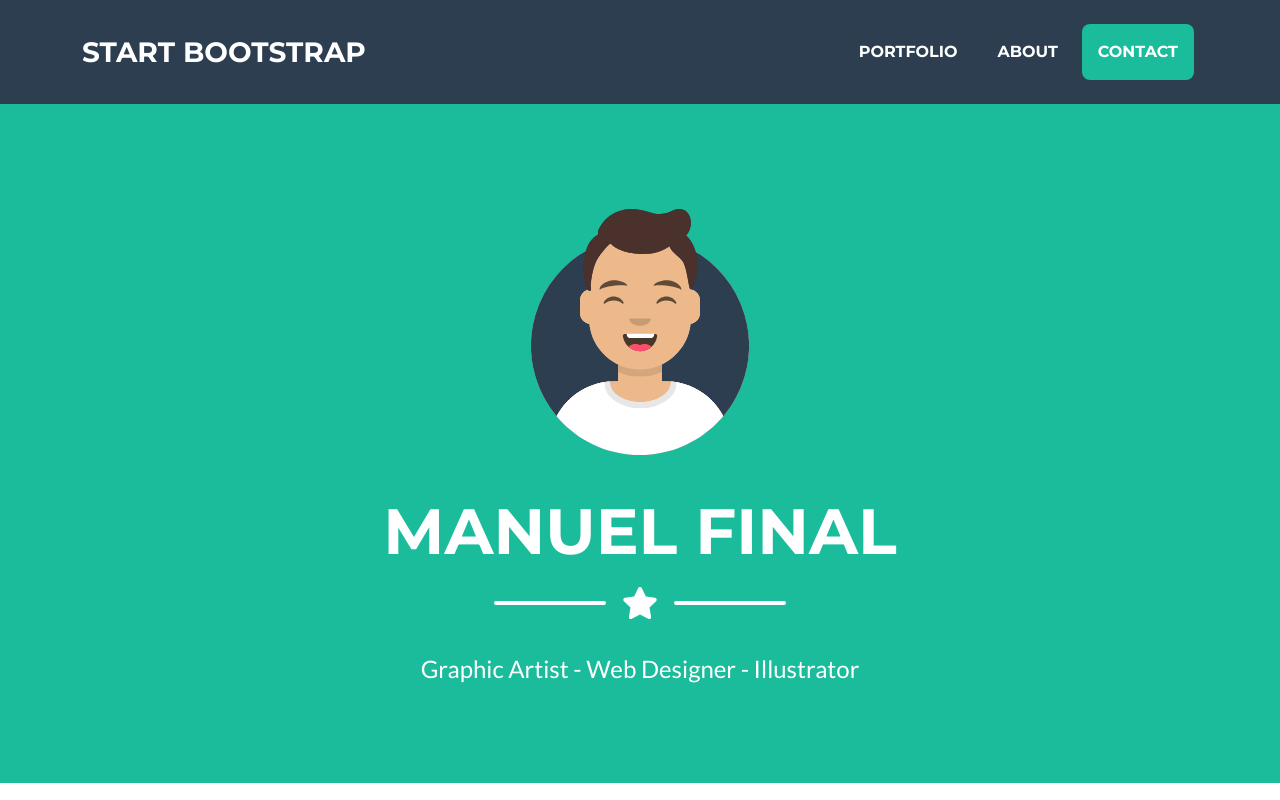
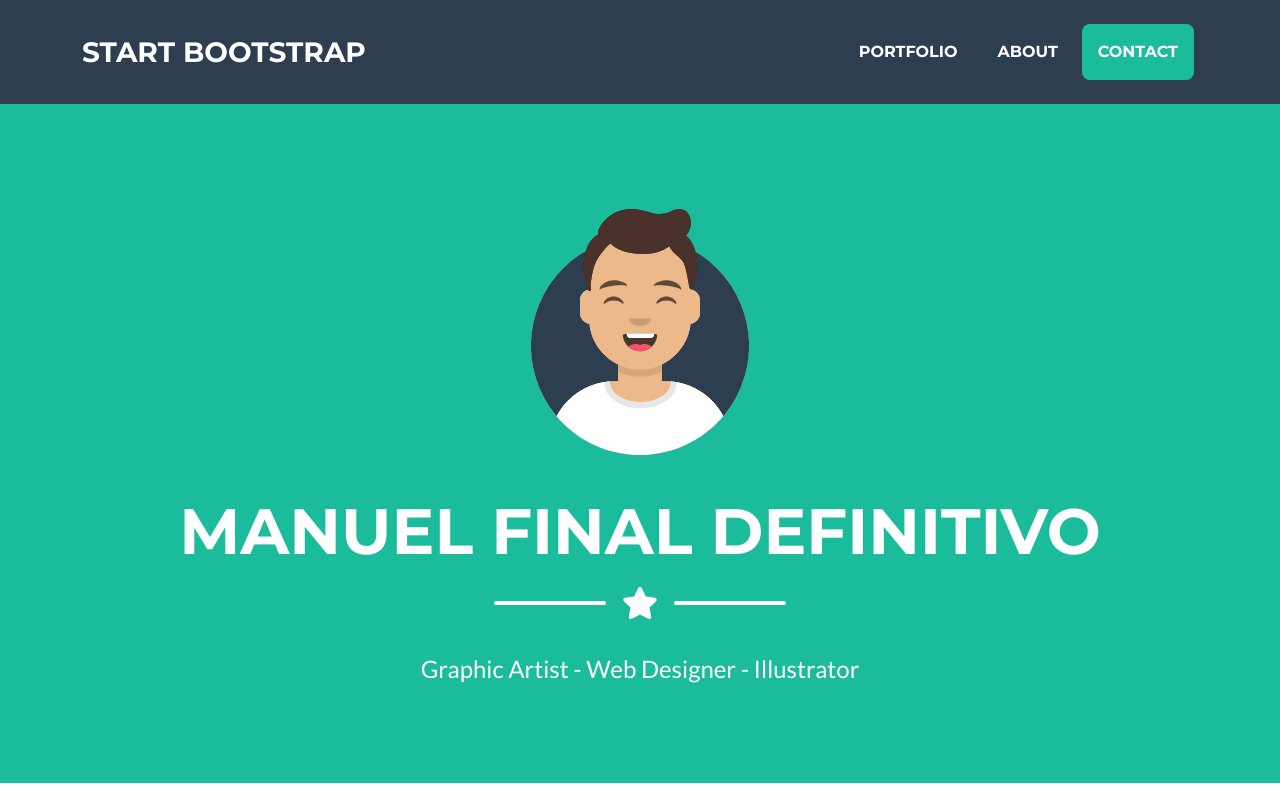
Before and after one commit to manlibo/AWS, a plain HTML site: page index.html in a window 1280 px wide. Shown: the top 800 px of the page. Drawn offline with nearby package versions, Linux system fonts and the light colour scheme.

Commit message:
Commit 6 - última modificación 1.0

```diff
--- a/index.html
+++ b/index.html
@@ -40,7 +40,7 @@
                 <!-- Masthead Avatar Image-->
                 <img class="masthead-avatar mb-5" src="assets/img/avataaars.svg" alt="..." />
                 <!-- Masthead Heading-->
-                <h1 class="masthead-heading text-uppercase mb-0">Manuel Final</h1>
+                <h1 class="masthead-heading text-uppercase mb-0">Manuel Final Definitivo</h1>
                 <!-- Icon Divider-->
                 <div class="divider-custom divider-light">
                     <div class="divider-custom-line"></div>
```
